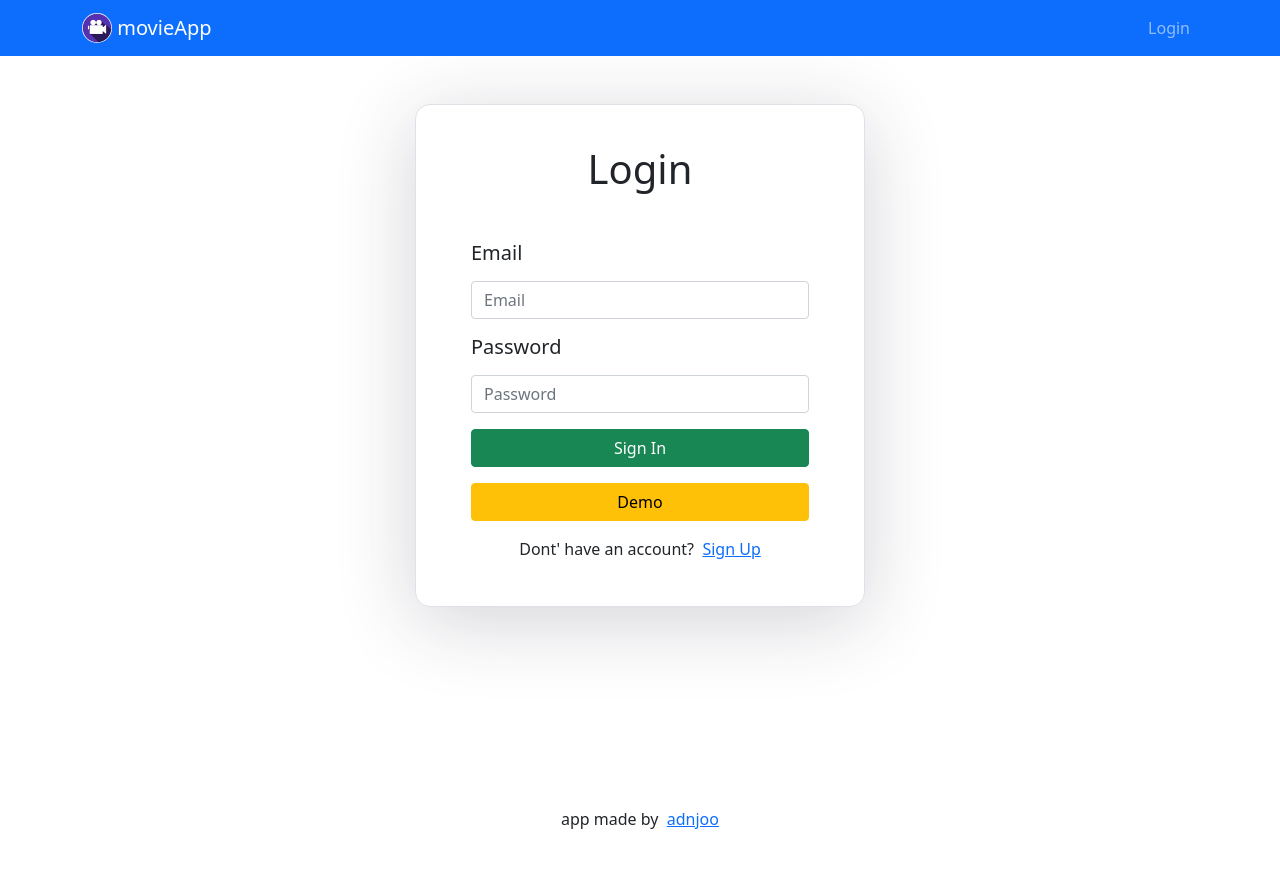
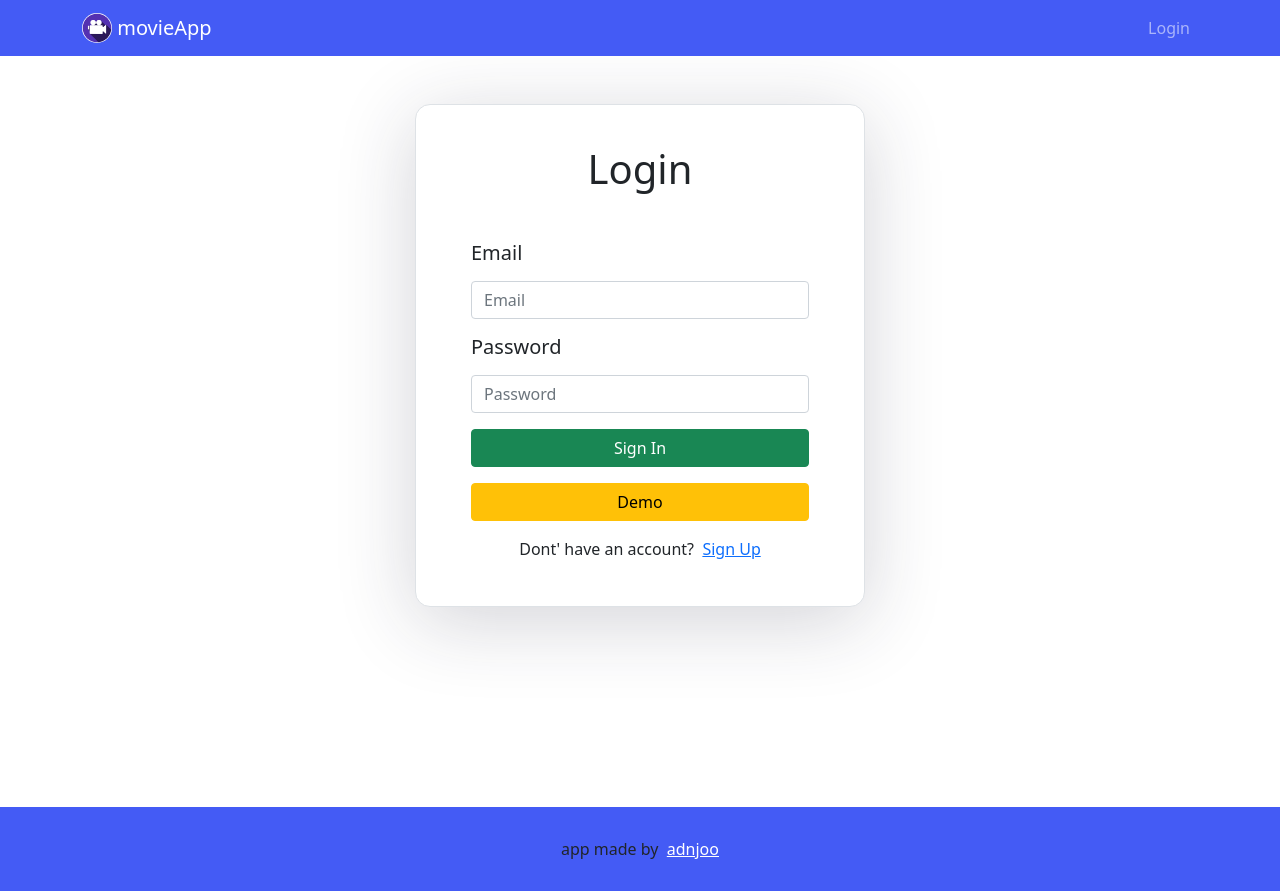
Before and after one commit to andrewnjoo/Movie-App, a React (Create React App) app: page /login in a window 1280 px wide. Before the commit the page ends 851 px from the top, so only its background shows below. Built offline with nearby package versions, Linux system fonts and the light colour scheme; no server answers.

Commit message:
edit styling

```diff
--- a/src/components/Footer.js
+++ b/src/components/Footer.js
@@ -3,11 +3,12 @@
 export default function Footer () {
     return (
       <div
-        className="text-center"
+        className="text-center primarycolor"
         data-testid="footer"
         style={{
           marginTop: "200px",
-          marginBottom: "20px",
+          paddingTop: "30px",
+          paddingBottom: "30px",
         }}
       >
         app made by &nbsp;
@@ -15,6 +16,7 @@ export default function Footer () {
           href="https://github.com/adnjoo/movie-app-auth-frontend"
           target="_blank"
           rel="noreferrer"
+          style={{color:'white'}}
         >
           adnjoo
         </a>
--- a/src/components/Inputfield.component.js
+++ b/src/components/Inputfield.component.js
@@ -22,11 +22,11 @@ const Inputfield = (props) => {
     <div className='pt-2' style={{ textAlign: "center", position: 'relative' }}>
       <img className='magnifying' alt=''src={magnifying.default} />
       <input
+        className='addmovieinput'
         onChange={handleChange}
         onKeyDown={handleKeyDown}
         value={textInput}
         placeholder="add movie"
-        style={{minWidth:'250px'}}
       />
     </div>
   );
--- a/src/components/NavBar.js
+++ b/src/components/NavBar.js
@@ -63,7 +63,7 @@ const NavBar = ({ setAuth, isAuth }) => {
 
   return (
     <div>
-      <Navbar bg="primary" variant="dark" >
+      <Navbar className='primarycolor' variant="dark" >
         <Container>
           <Navbar.Brand href={"/"}>
           <img
--- a/src/index.css
+++ b/src/index.css
@@ -1,3 +1,7 @@
+.primarycolor {
+  background: #445bf5
+}
+
 img {
   transition: 0.1s ease-in-out;
 }
@@ -70,6 +74,10 @@ img:hover {
   left: auto;
 }
 
+.addmovieinput {
+  min-width: 250px;
+}
+
 
 @media only screen and (max-width:600px){
   .registerloginbox {
@@ -83,4 +91,8 @@ img:hover {
   .movielistinput {
     min-width: 220px;
   }
+
+  .addmovieinput {
+    min-width: 200px
+  }
 }
```
Also changed, not shown: 2 other files (tests, documents, lock files or other folders).
